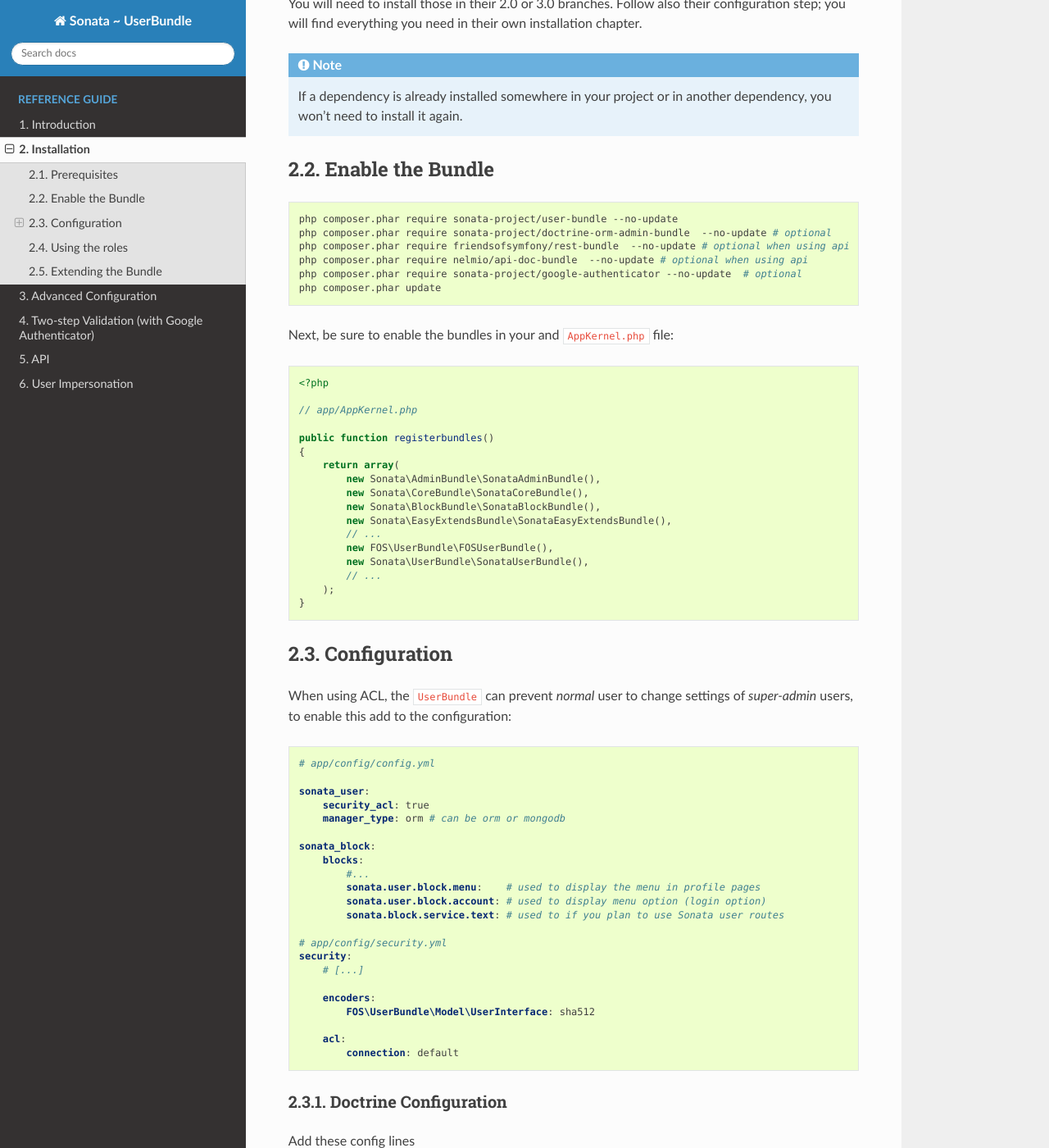
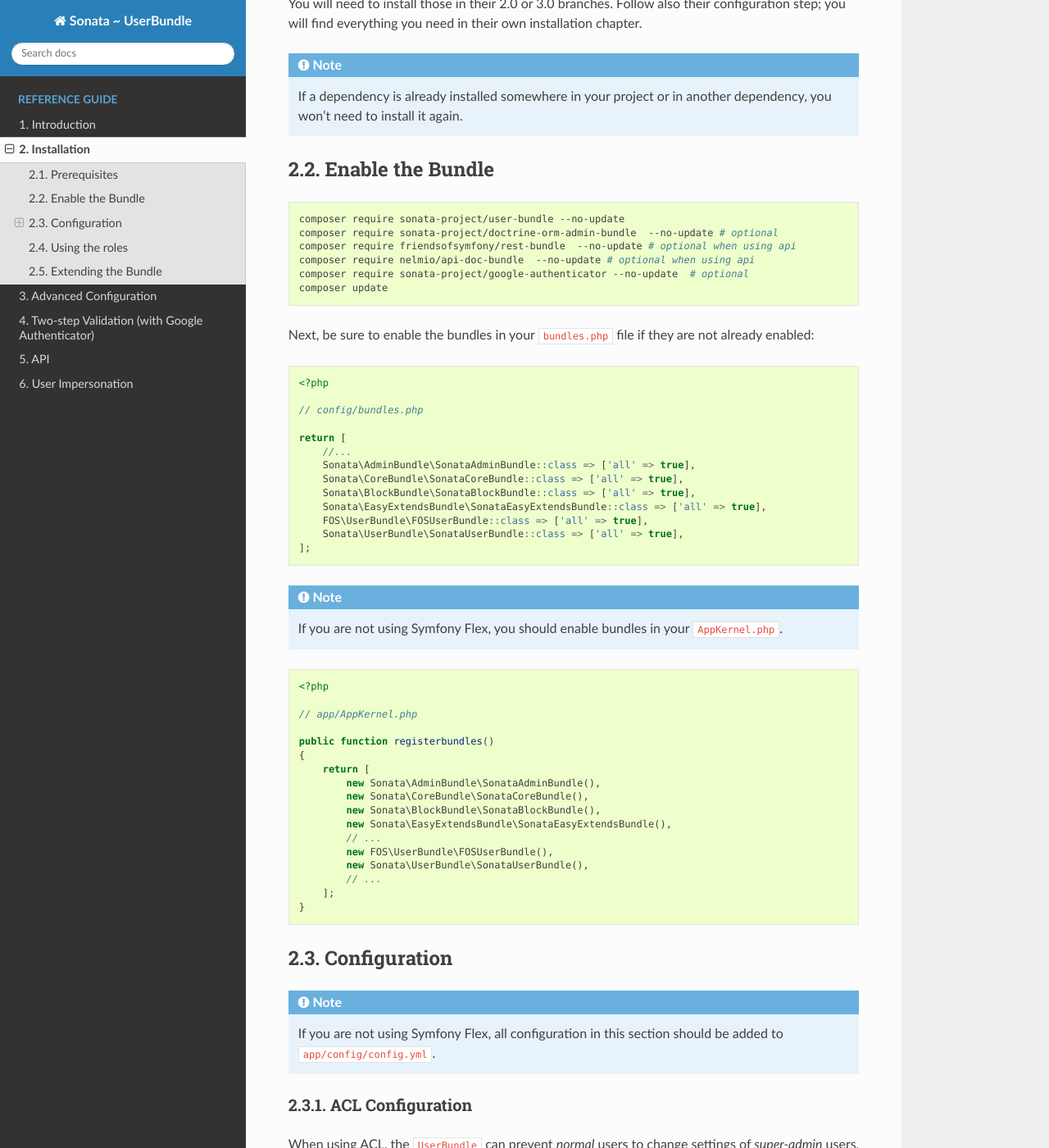
Before and after one commit to sonata-project/SonataUserBundle, a Sphinx documentation site: the page built from docs/reference/installation.rst, in a window 1280 px wide and 1400 px high, scrolled down 367 px. Shown: the whole window at 82% size. Built offline with Sphinx 7.4.7 and the Read the Docs theme 2.0.0, drawn with Linux system fonts in a browser that asks for light colours; some of the changed text lies outside the part shown.

Commit message:
update docs for symfony flex

```diff
--- a/docs/reference/installation.rst
+++ b/docs/reference/installation.rst
@@ -25,14 +26,35 @@
 
 .. code-block:: bash
 
-    php composer.phar require sonata-project/user-bundle --no-update
-    php composer.phar require sonata-project/doctrine-orm-admin-bundle  --no-update # optional
-    php composer.phar require friendsofsymfony/rest-bundle  --no-update # optional when using api
-    php composer.phar require nelmio/api-doc-bundle  --no-update # optional when using api
-    php composer.phar require sonata-project/google-authenticator --no-update  # optional
-    php composer.phar update
+    composer require sonata-project/user-bundle --no-update
+    composer require sonata-project/doctrine-orm-admin-bundle  --no-update # optional
+    composer require friendsofsymfony/rest-bundle  --no-update # optional when using api
+    composer require nelmio/api-doc-bundle  --no-update # optional when using api
+    composer require sonata-project/google-authenticator --no-update  # optional
+    composer update
 
-Next, be sure to enable the bundles in your and ``AppKernel.php`` file:
+Next, be sure to enable the bundles in your ``bundles.php`` file if they
+are not already enabled:
+
+.. code-block:: php
+
+    <?php
+
+    // config/bundles.php
+
+    return [
+        //...
+        Sonata\AdminBundle\SonataAdminBundle::class => ['all' => true],
+        Sonata\CoreBundle\SonataCoreBundle::class => ['all' => true],
+        Sonata\BlockBundle\SonataBlockBundle::class => ['all' => true],
+        Sonata\EasyExtendsBundle\SonataEasyExtendsBundle::class => ['all' => true],
+        FOS\UserBundle\FOSUserBundle::class => ['all' => true],
+        Sonata\UserBundle\SonataUserBundle::class => ['all' => true],
+    ];
+
+.. note::
+    If you are not using Symfony Flex, you should enable bundles in your
+    ``AppKernel.php``.
 
 .. code-block:: php
 
@@ -42,7 +64,7 @@
 
     public function registerbundles()
     {
-        return array(
+        return [
             new Sonata\AdminBundle\SonataAdminBundle(),
             new Sonata\CoreBundle\SonataCoreBundle(),
             new Sonata\BlockBundle\SonataBlockBundle(),
@@ -51,29 +73,33 @@
             new FOS\UserBundle\FOSUserBundle(),
             new Sonata\UserBundle\SonataUserBundle(),
             // ...
-        );
+        ];
     }
 
 Configuration
 -------------
-When using ACL, the ``UserBundle`` can prevent `normal` user to change settings of `super-admin` users, to enable this add to the configuration:
+
+.. note::
+    If you are not using Symfony Flex, all configuration in this section should
+    be added to ``app/config/config.yml``.
+
+ACL Configuration
+~~~~~~~~~~~~~~~~~
+When using ACL, the ``UserBundle`` can prevent `normal` users to change
+settings of `super-admin` users, to enable this use the following configuration:
 
 .. code-block:: yaml
 
-    # app/config/config.yml
+    # config/packages/sonata.yaml
 
     sonata_user:
         security_acl: true
         manager_type: orm # can be orm or mongodb
 
-    sonata_block:
-        blocks:
-            #...
-            sonata.user.block.menu:    # used to display the menu in profile pages
-            sonata.user.block.account: # used to display menu option (login option)
-            sonata.block.service.text: # used to if you plan to use Sonata user routes
+.. code-block:: yaml
 
-    # app/config/security.yml
+    # config/packages/security.yaml
+
     security:
         # [...]
 
@@ -86,11 +112,42 @@
 Doctrine Configuration
 ~~~~~~~~~~~~~~~~~~~~~~
 
-Add these config lines
+Add these config lines to your Doctrine configuration:
 
 .. code-block:: yaml
 
-    # app/config/config.yml
+    # config/packages/doctrine.yaml
+
+    doctrine:
+        #...
+        dbal:
+            types:
+                json: Sonata\Doctrine\Types\JsonType
+
+
+And these in the config mapping definition (or enable `auto_mapping <http://symfony.com/doc/2.0/reference/configuration/doctrine.html#configuration-overview>`_):
+
+.. code-block:: yaml
+
+    # config/packages/doctrine.yaml
+
+    doctrine:
+        #...
+        orm:
+            entity_managers:
+                default:
+                    mappings:
+                        SonataUserBundle: ~
+                        FOSUserBundle: ~
+
+FOSUserBundle Configuration
+~~~~~~~~~~~~~~~~~~~~~~~~~~~
+
+Add these config lines to your FOSUserBundle configuration:
+
+.. code-block:: yaml
+
+    # config/packages/fos_user.yaml
 
     fos_user:
         db_driver:      orm # can be orm or odm
@@ -100,31 +157,14 @@
 
         group:
             group_class:   Sonata\UserBundle\Entity\BaseGroup
-            group_manager: sonata.user.orm.group_manager                    # If you're using doctrine orm (use sonata.user.mongodb.group_manager for mongodb)
+            group_manager: sonata.user.orm.group_manager # If you're using doctrine orm (use sonata.user.mongodb.group_manager for mongodb)
 
         service:
-            user_manager: sonata.user.orm.user_manager                      # If you're using doctrine orm (use sonata.user.mongodb.user_manager for mongodb)
+            user_manager: sonata.user.orm.user_manager
 
-    doctrine:
-        dbal:
-            types:
-                json: Sonata\Doctrine\Types\JsonType
-
-
-And these in the config mapping definition (or enable `auto_mapping <http://symfony.com/doc/2.0/reference/configuration/doctrine.html#configuration-overview>`_):
-
-.. code-block:: yaml
-
-    # app/config/config.yml
-
-    doctrine:
-        orm:
-            entity_managers:
-                default:
-                    mappings:
-                        ApplicationSonataUserBundle: ~
-                        SonataUserBundle: ~
-                        FOSUserBundle: ~                                    # If SonataUserBundle extends it
+        from_email:
+            address: "%mailer_user%"
+            sender_name: "%mailer_user%"
 
 Integrating the bundle into the Sonata Admin Bundle
 ~~~~~~~~~~~~~~~~~~~~~~~~~~~~~~~~~~~~~~~~~~~~~~~~~~~
@@ -133,7 +173,7 @@
 
 .. code-block:: yaml
 
-    # app/config/routing.yml
+    # config/routes.yaml
 
     sonata_user_admin_security:
         resource: '@SonataUserBundle/Resources/config/routing/admin_security.xml'
@@ -143,23 +183,20 @@
         resource: '@SonataUserBundle/Resources/config/routing/admin_resetting.xml'
         prefix: /admin/resetting
 
+.. note::
+    If you are not using Symfony Flex, routes should be added to ``app/config/routing.yml``.
+
 Then, add a new custom firewall handlers for the admin:
+
+.. note::
+    If you are not using Symfony Flex, rest of this configuration should be
+    added to ``app/config/security.yml``.
 
 .. code-block:: yaml
 
-    # app/config/security.yml
+    # config/packages/security.yaml
 
     security:
-        role_hierarchy:
-            ROLE_ADMIN:       [ROLE_USER, ROLE_SONATA_ADMIN]
-            ROLE_SUPER_ADMIN: [ROLE_ADMIN, ROLE_ALLOWED_TO_SWITCH]
-            SONATA:
-                - ROLE_SONATA_PAGE_ADMIN_PAGE_EDIT  # if you are using acl then this line must be commented
-
-        providers:
-            fos_userbundle:
-                id: fos_user.user_provider.username
-
         firewalls:
             # Disabling the security for the web debug toolbar, the profiler and Assetic.
             dev:
@@ -199,11 +236,31 @@
                 logout:             true
                 anonymous:          true
 
-The last part is to define 3 new access control rules:
+Add role hierarchy and provider, if you are not using ACL also add the encoder:
 
 .. code-block:: yaml
 
-    # app/config/security.yml
+    # config/packages/security.yaml
+
+    security:
+        role_hierarchy:
+            ROLE_ADMIN:       [ROLE_USER, ROLE_SONATA_ADMIN]
+            ROLE_SUPER_ADMIN: [ROLE_ADMIN, ROLE_ALLOWED_TO_SWITCH]
+            SONATA:
+                - ROLE_SONATA_PAGE_ADMIN_PAGE_EDIT  # if you are using acl then this line must be commented
+
+        encoders:
+            FOS\UserBundle\Model\UserInterface: bcrypt
+
+        providers:
+            fos_userbundle:
+                id: fos_user.user_provider.username
+
+The last part is to define 4 new access control rules:
+
+.. code-block:: yaml
+
+    # config/packages/security.yaml
 
     security:
         access_control:
@@ -223,64 +280,118 @@
 Using the roles
 ---------------
 
-Each admin has its own roles, use the user form to assign them to other users.
-The available roles to assign to others are limited to the roles available to the user editing the form.
+Each admin has its own roles, use the user form to assign them to other
+users. The available roles to assign to others are limited to the roles
+available to the user editing the form.
 
 Extending the Bundle
 --------------------
-At this point, the bundle is functional, but not quite ready yet. You need to generate the correct entities for the media:
+At this point, the bundle is functional, but not quite ready yet. You need
+to generate the correct entities for the media:
 
 .. code-block:: bash
 
-    php app/console sonata:easy-extends:generate SonataUserBundle -d src
+    bin/console sonata:easy-extends:generate SonataUserBundle --dest=src --namespace_prefix=App
 
-If you specify no parameter, the files are generated in ``app/Application/SonataUserBundle`` but you can specify the path with ``--dest=src``
+.. note::
+    If you are not using Symfony Flex, use command without ``--namespace_prefix=App``.
+
+With provided parameters, the files are generated in ``src/Application/Sonata/UserBundle``.
 
 .. note::
 
-    The command will generate domain objects in an ``Application`` namespace.
+    The command will generate domain objects in an ``App\Application`` namespace.
     So you can point entities' associations to a global and common namespace.
     This will make Entities sharing easier as your models will allow to
     point to a global namespace. For instance the user will be
-    ``Application\Sonata\UserBundle\Entity\User``.
+    ``App\Application\Sonata\UserBundle\Entity\User``.
 
-Now, add the new ``Application`` Bundle into the kernel:
+.. note::
+    If you are not using Symfony Flex, the namespace will be ``Application\Sonata\UserBundle\Entity\User``.
+
+Now, add the new ``Application`` Bundle into the ``bundles.php``:
 
 .. code-block:: php
 
     <?php
 
-    // AppKernel.php
+    // config/bundles.php
 
-    class AppKernel {
-        public function registerbundles()
-        {
-            return array(
-                // Application Bundles
-                // ...
-                new Application\Sonata\UserBundle\ApplicationSonataUserBundle(),
-                // ...
+    return [
+        //...
+        App\Application\Sonata\UserBundle\ApplicationSonataUserBundle::class => ['all' => true],
+    ];
 
-            )
-        }
+.. note::
+    If you are not using Symfony Flex, add the new ``Application`` Bundle into your
+    ``AppKernel.php``.
+
+.. code-block:: php
+
+    <?php
+
+    // app/AppKernel.php
+
+    public function registerbundles()
+    {
+        return [
+            // ...
+            new Application\Sonata\UserBundle\ApplicationSonataUserBundle(),
+            // ...
+        ];
     }
 
-And then register the ``Application`` namespace in the ``composer.json``
-file under ``autoload/psr-4`` section::
+If you are not using auto-mapping in doctrine you will have to add it there
+too:
 
-    {
-	    "autoload": {
-	        "psr-4": {
-			    "AppBundle\\": "src/AppBundle",
-			    "Application\\": "src/Application"
-		    }
-	    }
-    }
+.. note::
+    If you are not using Symfony Flex, next configuration should be added
+    to ``app/config/config.yml``.
 
-and run
+.. code-block:: yaml
+
+    # config/packages/doctrine.yaml
+
+    doctrine:
+        #...
+        orm:
+            entity_managers:
+                default:
+                    mappings:
+                        #...
+                        ApplicationSonataUserBundle: ~
+
+And configure FOSUserBundle and SonataUserBundle to use the newly generated
+User and Group classes:
+
+.. note::
+    If you are not using Symfony Flex, add classes without the ``App\``
+    part.
+
+.. code-block:: php
+
+    # config/packages/fos_user.yaml
+
+    fos_user:
+        #...
+        user_class:     App\Application\Sonata\UserBundle\Entity\User
+
+        group:
+            group_class:   App\Application\Sonata\UserBundle\Entity\Group
+        #...
+
+.. code-block:: php
+
+    # config/packages/sonata.yaml
+
+    sonata_user:
+        class:
+            user: App\Application\Sonata\UserBundle\Entity\User
+            group: App\Application\Sonata\UserBundle\Entity\Group
+
+
+The only thing left is to update your schema:
 
 .. code-block:: bash
 
-    php composer.phar install
-
-to apply the change.
+    php bin/console doctrine:schema:update --force
```
Also changed, not shown: other parts of docs/reference/installation.rst (+2 -1 lines).
